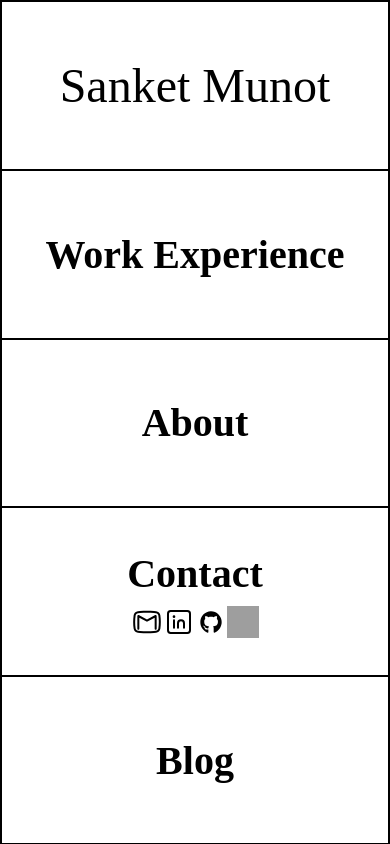
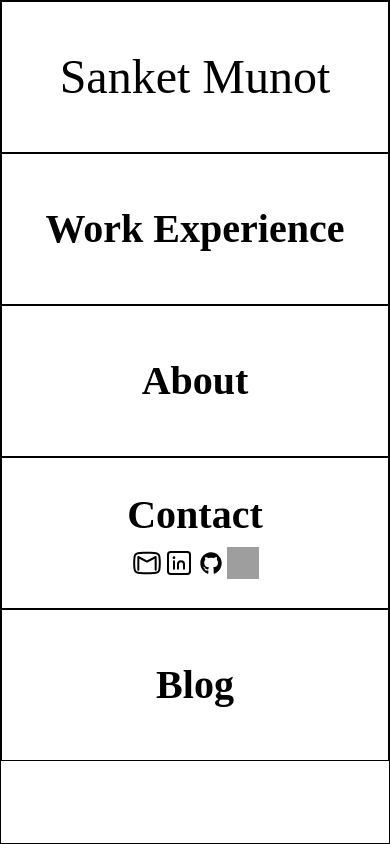
Before and after one commit to sanketmunot/portfolio, a React (Vite) app: page / in a window 390 px wide. Built offline with nearby package versions, Linux system fonts and the light colour scheme; grey boxes are pictures that could not be loaded; a web font is replaced by a local one.

Commit message:
test height

```diff
--- a/src/components/HomeComponent/styles.scss
+++ b/src/components/HomeComponent/styles.scss
@@ -171,7 +171,6 @@
 @media only screen and (max-width: 768px) {
   .container {
     width: 100%;
-    // height: 100%;
     overflow: hidden;
   }
 
@@ -182,7 +181,7 @@
   .e {
     position: relative;
     width: 100% !important;
-    height: 20vh !important;
+    height: 18vh !important;
     top: unset !important;
     left: unset !important;
   }
```
